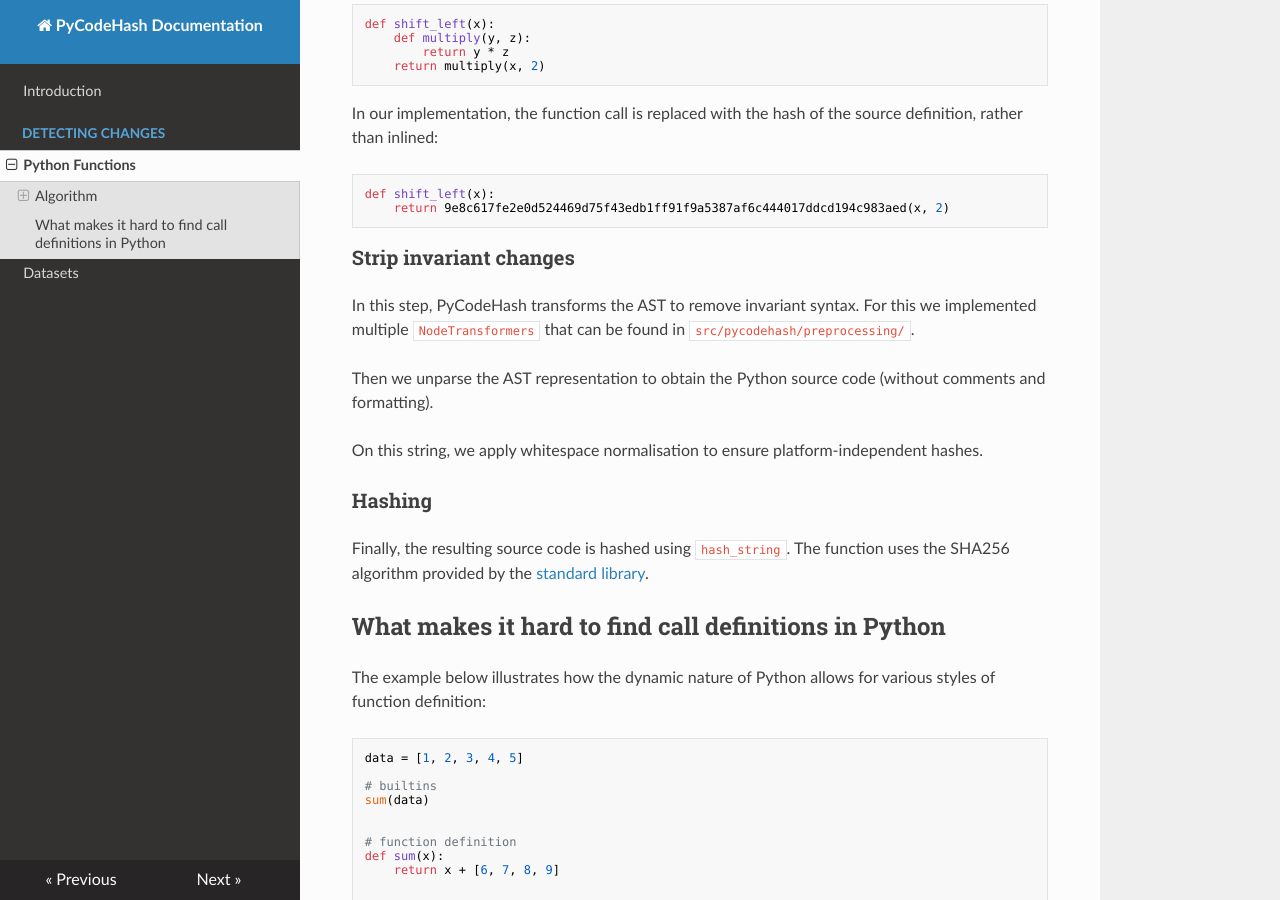
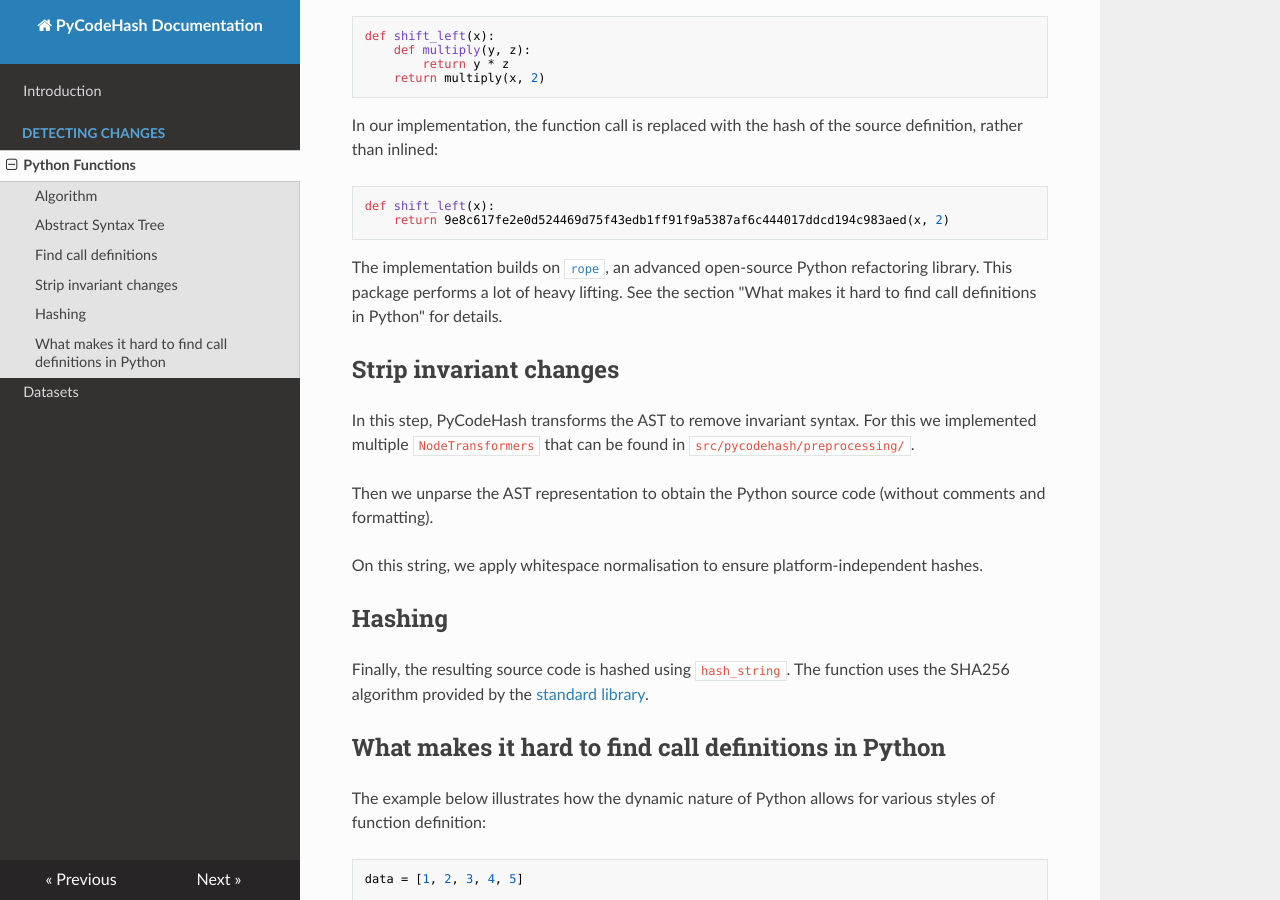
Before and after one commit to pycodehash/pycodehash, an MkDocs documentation site: the page built from docs/python_functions.md, in a window 1280 px wide and 900 px high, scrolled down 1437 px. Built offline with MkDocs 1.6.1, drawn with Linux system fonts in a browser that asks for light colours; nearby versions of some CDN libraries.

Commit message:
DOC: un-nest sections

````diff
--- a/docs/python_functions.md
+++ b/docs/python_functions.md
@@ -26,7 +26,7 @@ Given a Python function as source code we:
    - Lines: Normalize whitespace
 4. Hash
 
-### Abstract Syntax Tree
+## Abstract Syntax Tree
 
 The AST is parsed using Pythons [standard library](https://docs.python.org/3/library/ast.html).
 This step removed comments and normalises formatting.
@@ -34,7 +34,7 @@ This step removed comments and normalises formatting.
 The current implementation in addition uses the `asttokens` package to map AST nodes to their offset in the Python source code.
 This is required to interact with `rope` (see below)
 
-### Find call definitions
+## Find call definitions
 
 The inspiration for solving the dependency invariance comes from compilers/interpreters:
 
@@ -70,7 +70,10 @@ def shift_left(x):
     return 9e8c617fe2e0d524469d75f43edb1ff91f9a5387af6c444017ddcd194c983aed(x, 2)
 ```
 
-### Strip invariant changes
+The implementation builds on [`rope`](https://github.com/python-rope/rope), an advanced open-source Python refactoring library.
+This package performs a lot of heavy lifting. See the section "What makes it hard to find call definitions in Python" for details.
+
+## Strip invariant changes
 
 In this step, PyCodeHash transforms the AST to remove invariant syntax.
 For this we implemented multiple `NodeTransformers` that can be found in `src/pycodehash/preprocessing/`.
@@ -79,7 +82,7 @@ Then we unparse the AST representation to obtain the Python source code (without
 
 On this string, we apply whitespace normalisation to ensure platform-independent hashes.
 
-### Hashing
+## Hashing
 
 Finally, the resulting source code is hashed using `hash_string`.
 The function uses the SHA256 algorithm provided by the [standard library](https://docs.python.org/3/library/hashlib.html).
````
